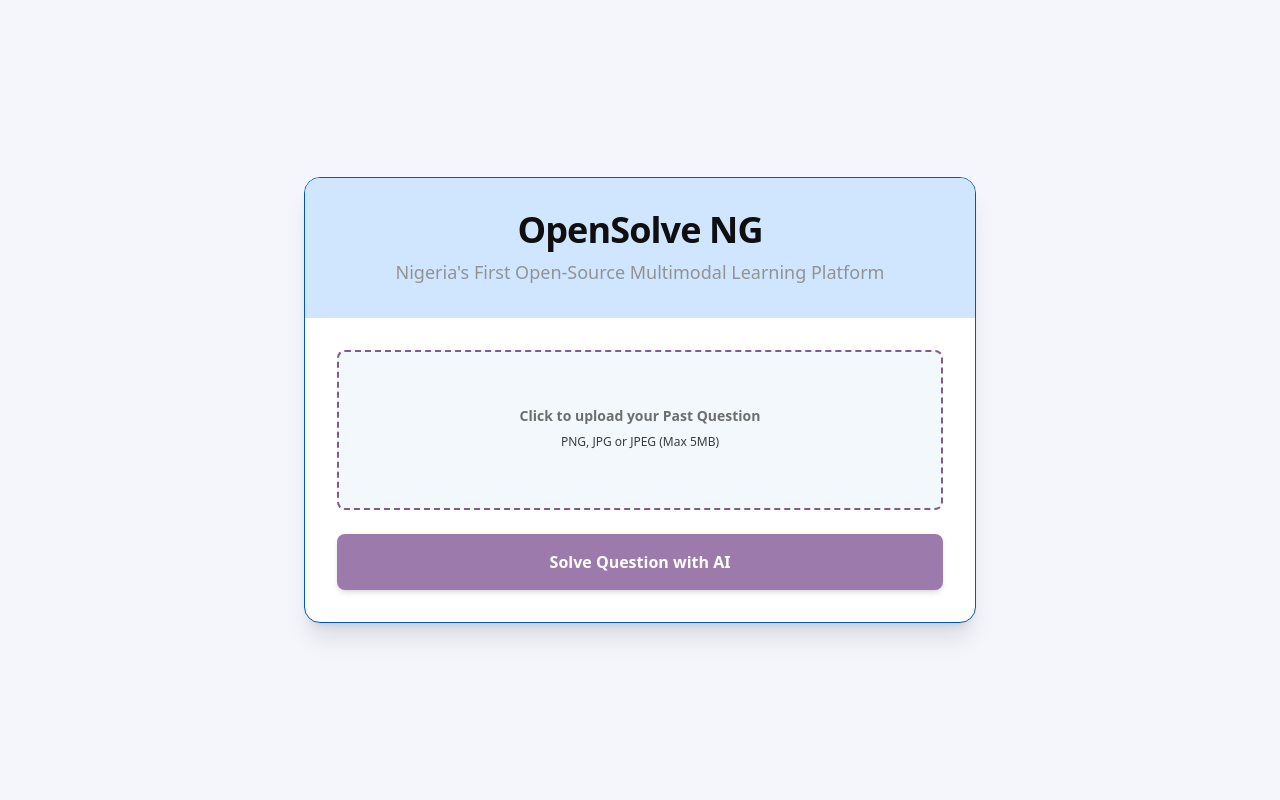
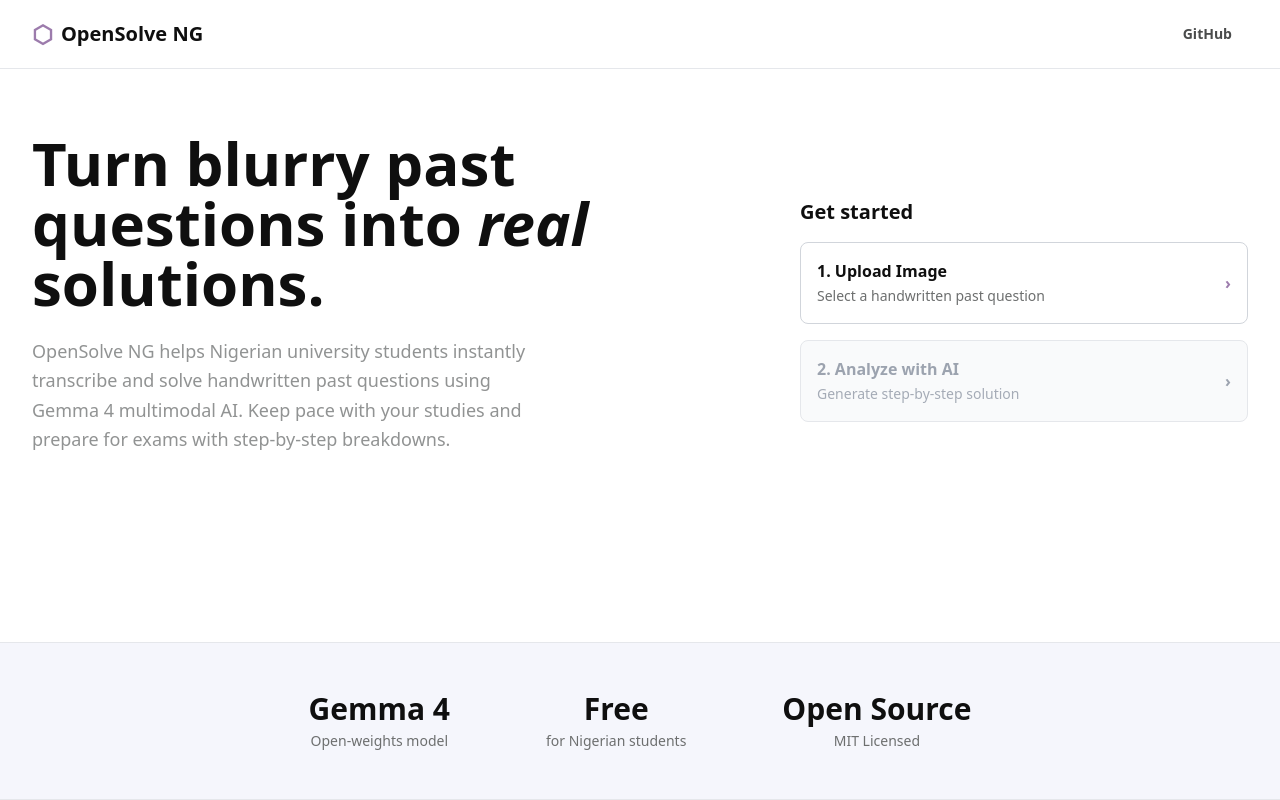
Before and after one commit to maskedwolf-01/opensolve-ng, a Next.js app: page / in a window 1280 px wide. Built offline with nearby package versions, Linux system fonts and the light colour scheme.

Commit message:
Update page.tsx

```diff
--- a/app/page.tsx
+++ b/app/page.tsx
@@ -26,21 +26,43 @@ export default function Home() {
   };
 
   return (
-    <main className="min-h-screen bg-ghost_white flex flex-col items-center justify-center p-6 font-sans">
-      <div className="w-full max-w-2xl bg-white rounded-2xl shadow-xl border border-pale_sky-200 overflow-hidden">
+    <main className="min-h-screen bg-white font-sans text-charcoal flex flex-col">
+      {/* Navbar Placeholder */}
+      <header className="flex justify-between items-center p-4 border-b border-gray-200 px-8">
+        <div className="font-bold text-xl text-charcoal-100 flex items-center gap-2">
+          <span className="text-amethyst_smoke text-2xl">⬡</span> OpenSolve NG
+        </div>
+        <div className="flex gap-4">
+          <a href="https://github.com/maskedwolf-01/opensolve-ng" target="_blank" className="px-4 py-2 text-sm font-semibold hover:bg-alice_blue rounded-md transition">GitHub</a>
+        </div>
+      </header>
 
-        <div className="bg-pale_sky-500 p-8 text-center">
-          <h1 className="text-4xl font-extrabold text-charcoal-100 tracking-tight mb-2">OpenSolve NG</h1>
-          <p className="text-charcoal-700 text-lg">Nigeria's First Open-Source Multimodal Learning Platform</p>
+      {/* Hero Section matching Khan Academy layout */}
+      <div className="flex flex-col lg:flex-row max-w-7xl mx-auto w-full px-8 py-16 gap-12 items-center">
+
+        {/* Left Column: Copywriting */}
+        <div className="flex-1 text-left">
+          <h1 className="text-5xl lg:text-6xl font-extrabold text-charcoal-100 leading-tight mb-6">
+            Turn blurry past questions into <span className="italic">real</span> solutions.
+          </h1>
+          <p className="text-lg text-charcoal-700 mb-8 max-w-lg leading-relaxed">
+            OpenSolve NG helps Nigerian university students instantly transcribe and solve handwritten past questions using Gemma 4 multimodal AI. Keep pace with your studies and prepare for exams with step-by-step breakdowns.
+          </p>
         </div>
 
-        <div className="p-8">
-          <form onSubmit={handleSubmit} className="flex flex-col gap-6">
-            <div className="flex flex-col items-center justify-center w-full">
-              <label className="flex flex-col items-center justify-center w-full h-40 border-2 border-dashed border-amethyst_smoke-400 rounded-lg cursor-pointer bg-alice_blue hover:bg-pale_sky-100 transition-colors">
-                <div className="flex flex-col items-center justify-center pt-5 pb-6">
-                  <p className="mb-2 text-sm text-charcoal-600 font-semibold">Click to upload your Past Question</p>
-                  <p className="text-xs text-charcoal-400">PNG, JPG or JPEG (Max 5MB)</p>
+        {/* Right Column: Action Area replacing the Login Cards */}
+        <div className="flex-1 w-full max-w-md">
+          <h2 className="text-xl font-bold mb-4 text-charcoal-100">Get started</h2>
+
+          <form onSubmit={handleSubmit} className="flex flex-col gap-4">
+            {/* Upload Card */}
+            <label className="flex flex-col p-4 border border-gray-300 rounded-lg cursor-pointer bg-white hover:border-amethyst_smoke hover:shadow-md transition group">
+              <div className="flex justify-between items-center">
+                <div>
+                  <span className="block font-bold text-charcoal-100 group-hover:text-amethyst_smoke">1. Upload Image</span>
+                  <span className="text-sm text-charcoal-600">Select a handwritten past question</span>
+                </div>
+                <span className="text-amethyst_smoke font-bold">›</span>
               </div>
               <input
                 type="file"
@@ -50,30 +72,65 @@ export default function Home() {
                 required
               />
             </label>
-              {file && <p className="mt-3 text-sm text-sage_green-600 font-medium">Selected: {file.name}</p>}
+
+            {file && (
+              <div className="p-3 bg-alice_blue border border-pale_sky-200 rounded-lg text-sm font-medium text-cool_sky-200">
+                Selected: {file.name}
               </div>
+            )}
 
+            {/* Submit Button */}
             <button
               type="submit"
               disabled={loading || !file}
-              className={`w-full py-4 rounded-lg font-bold text-white transition-all ${
-                loading ? 'bg-charcoal-400 cursor-not-allowed' : 'bg-amethyst_smoke hover:bg-amethyst_smoke-600 shadow-md'
+              className={`flex justify-between items-center p-4 border rounded-lg transition-all ${
+                loading || !file
+                ? 'border-gray-200 bg-gray-50 text-gray-400 cursor-not-allowed'
+                : 'border-amethyst_smoke bg-amethyst_smoke text-white hover:bg-amethyst_smoke-400 shadow-md'
               }`}
             >
-              {loading ? 'Gemma 4 is Analyzing...' : 'Solve Question with AI'}
+              <div className="text-left">
+                <span className="block font-bold">2. Analyze with AI</span>
+                <span className="text-sm opacity-90">{loading ? 'Processing via Gemini API...' : 'Generate step-by-step solution'}</span>
+              </div>
+              <span className="font-bold">›</span>
             </button>
           </form>
+        </div>
+      </div>
 
+      {/* Solution Rendering Area */}
       {solution && (
-            <div className="mt-8 p-6 bg-mint_cream rounded-xl border border-sage_green-300">
-              <h2 className="text-xl font-bold text-charcoal-100 mb-4">Gemma 4 Solution:</h2>
-              <div className="text-charcoal-700 whitespace-pre-wrap leading-relaxed">
+        <div className="max-w-5xl mx-auto w-full px-8 py-12 border-t border-gray-200">
+           <div className="p-8 bg-ghost_white rounded-xl border border-charcoal-800 shadow-sm">
+             <h2 className="text-2xl font-bold text-charcoal-100 mb-6 flex items-center gap-2">
+                <span className="text-amethyst_smoke">✦</span> Gemma 4 Solution
+             </h2>
+             <div className="text-charcoal-700 whitespace-pre-wrap leading-relaxed font-medium">
                {solution}
              </div>
            </div>
+        </div>
       )}
+
+      {/* Impact Stats matching Khan Academy layout */}
+      <div className="bg-ghost_white border-t border-b border-gray-200 py-12 mt-auto">
+        <div className="max-w-6xl mx-auto flex flex-wrap justify-center gap-12 md:gap-24 px-4 text-center">
+          <div>
+            <div className="text-3xl font-extrabold text-charcoal-100 mb-1">Gemma 4</div>
+            <div className="text-sm font-medium text-charcoal-600">Open-weights model</div>
+          </div>
+          <div>
+            <div className="text-3xl font-extrabold text-charcoal-100 mb-1">Free</div>
+            <div className="text-sm font-medium text-charcoal-600">for Nigerian students</div>
+          </div>
+          <div>
+            <div className="text-3xl font-extrabold text-charcoal-100 mb-1">Open Source</div>
+            <div className="text-sm font-medium text-charcoal-600">MIT Licensed</div>
           </div>
         </div>
+      </div>
+
     </main>
   );
 }
```
Lines whose indentation alone changed are shown as unchanged.
